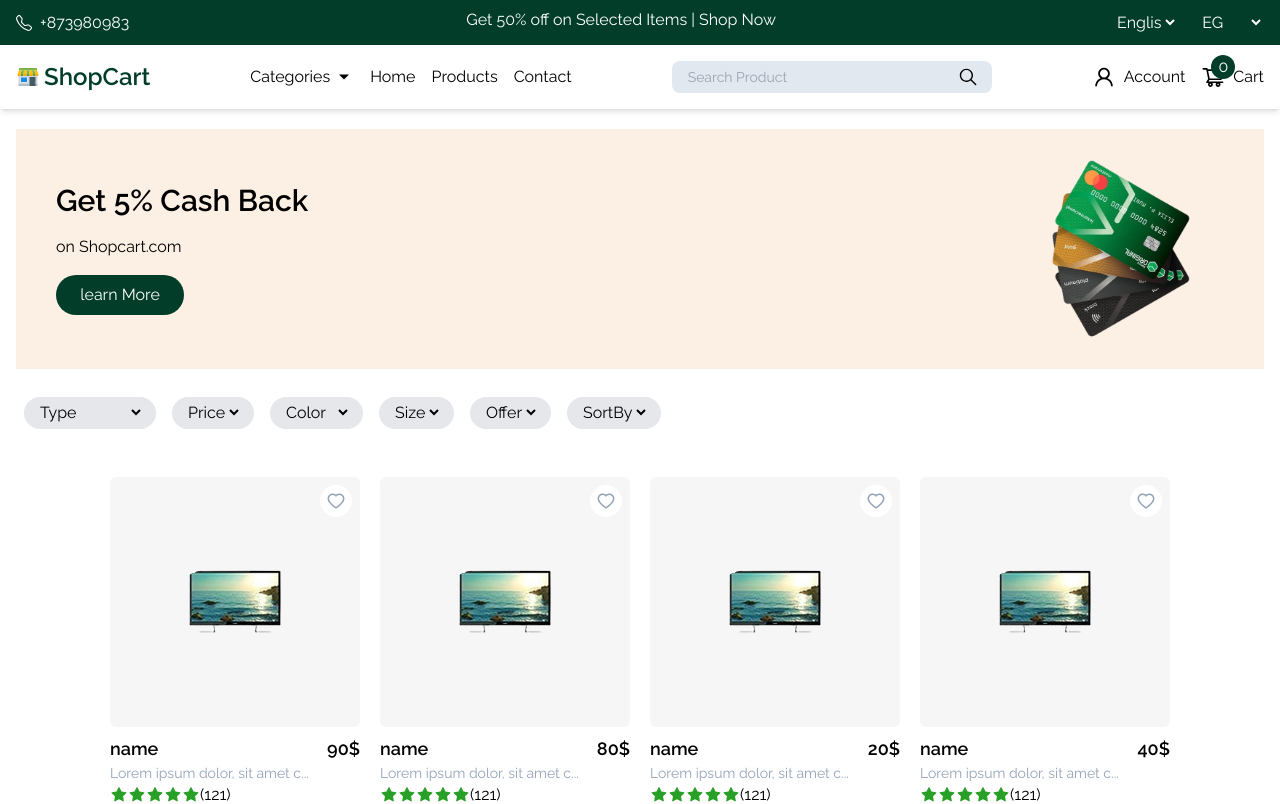
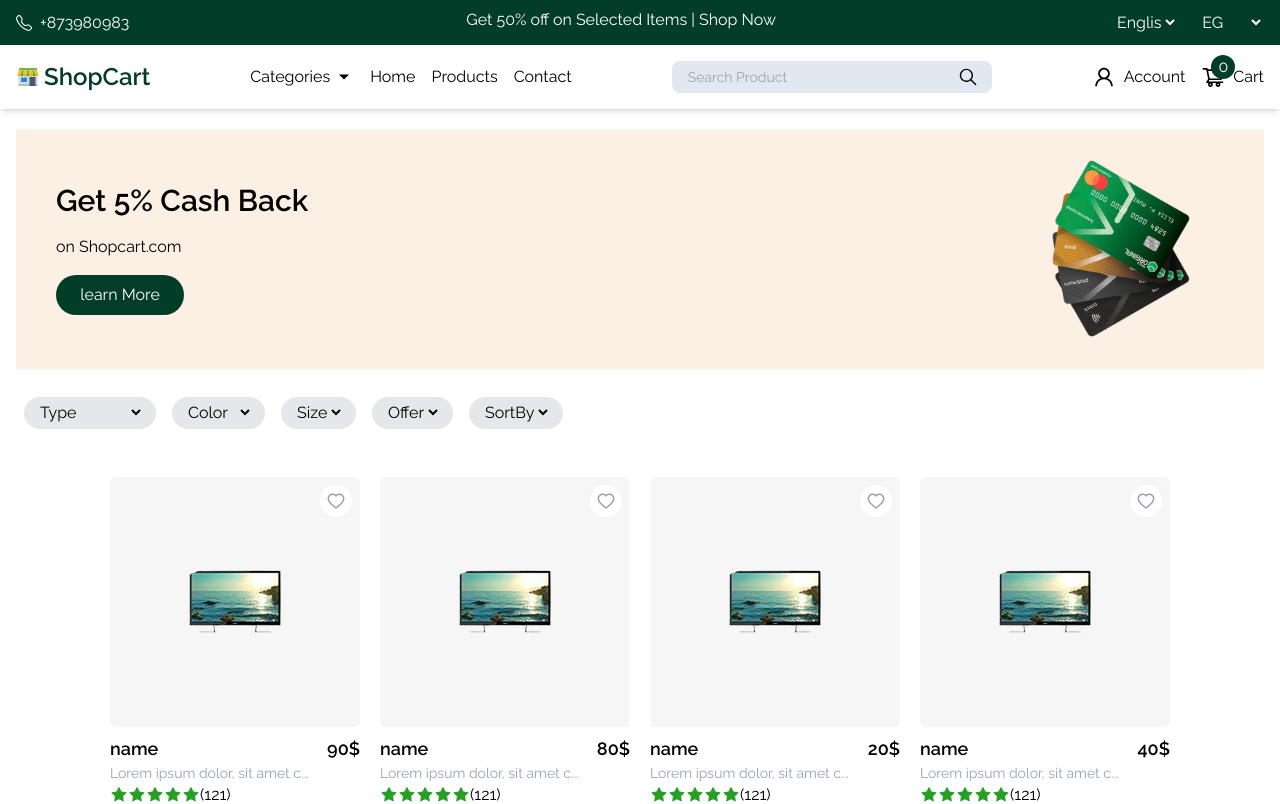
Before and after one commit to ibrahim2375/E-Commerce-React-Front-End, a React (Vite) app: page /products in a window 1280 px wide. Shown: the top 804 px of the page. Built offline with nearby package versions, Linux system fonts and the light colour scheme; data requests are answered from the project's data file.

Commit message:
rm price filter

```diff
--- a/src/components/Products/ProductsFilter.jsx
+++ b/src/components/Products/ProductsFilter.jsx
@@ -30,7 +30,7 @@ function ProductsFilter({ onChange }) {
     >
       {/* color */}
       <FilterSelect title="Type" options={categories} onChange={onChange} />
-      <FilterSelect title="Price" options={Filters.price} onChange={onChange} />
+      {/* <FilterSelect title="Price" options={Filters.price} onChange={onChange} /> */}
       <FilterSelect
         title="Color"
         options={Filters.colors}
```
